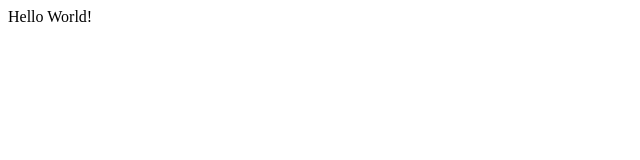
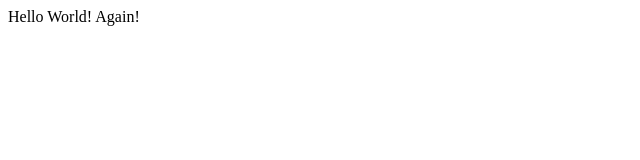
Before and after one commit to MikShore/TMP, a plain HTML site: page index.html in a window 1280 px wide. Shown: the full height of the page, 0-640 px from the left. Drawn offline with Linux system fonts and the light colour scheme.

Commit message:
hello again!

```diff
--- a/index.html
+++ b/index.html
@@ -7,5 +7,8 @@
 
 <body>
 Hello World!
+
+Again!
+
 </body>
 </html>
```
